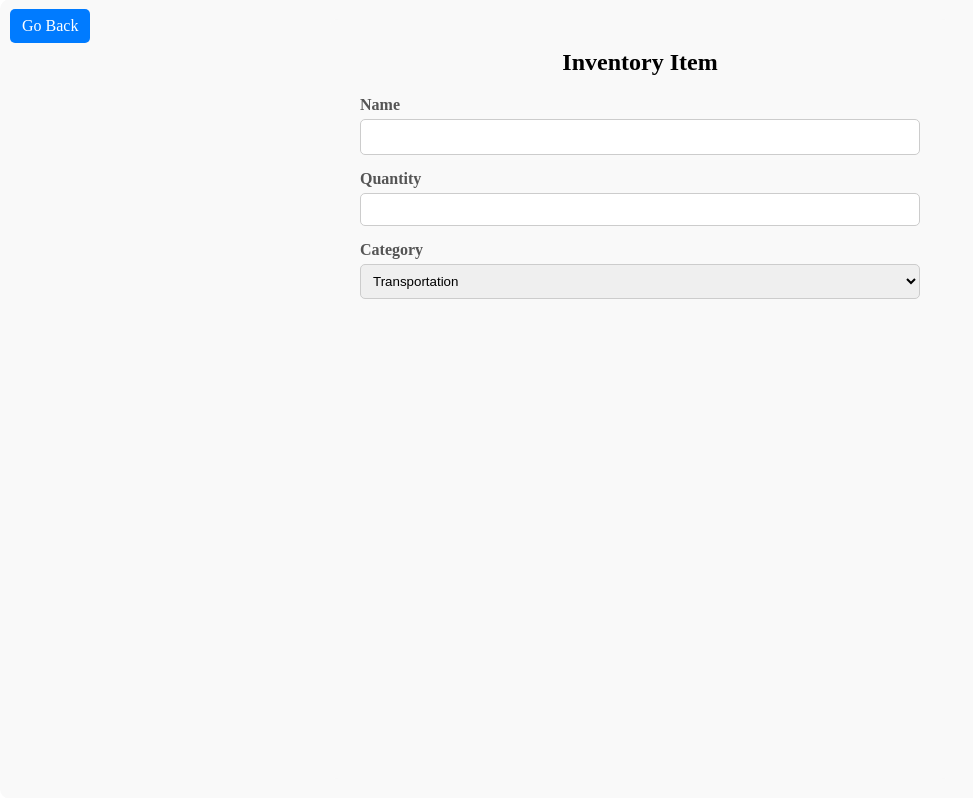
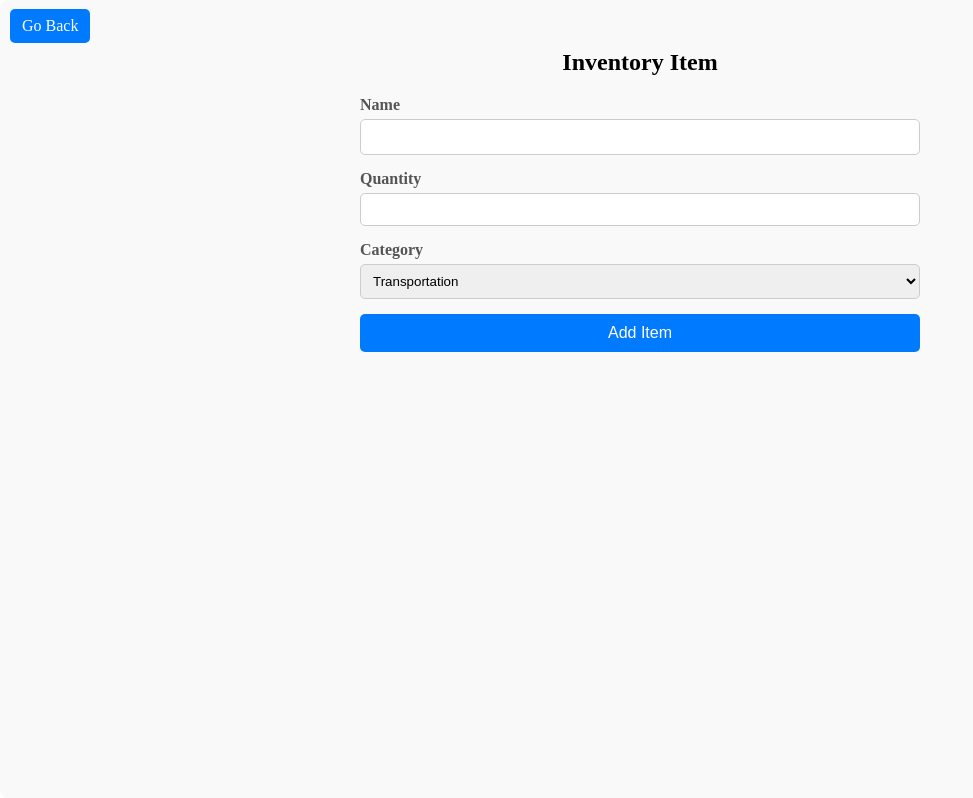
Before and after one commit to Correa95/Inventory-Management-system, a Django app: page /addItem/ in a window 1280 px wide. Shown: the part 141-939 px from the top of the page, without its empty margins (0-973 px from the left). Run offline with Django 5.2, Linux system fonts and the light colour scheme; a user stored in the database is signed in; data comes from the database, SQL or seed files in the repository.

```diff
--- a/inventory/templates/inventory/addItemForm.html
+++ b/inventory/templates/inventory/addItemForm.html
@@ -23,9 +23,9 @@
               </div>
 
 
-                {% comment %} <button class="btnItem">Add Item</button>
+                <button class="btnItem">Add Item</button>
 
         </form>
-    </div> {% endcomment %}
+    </div>
 </div>
 {% endblock content %}
```
